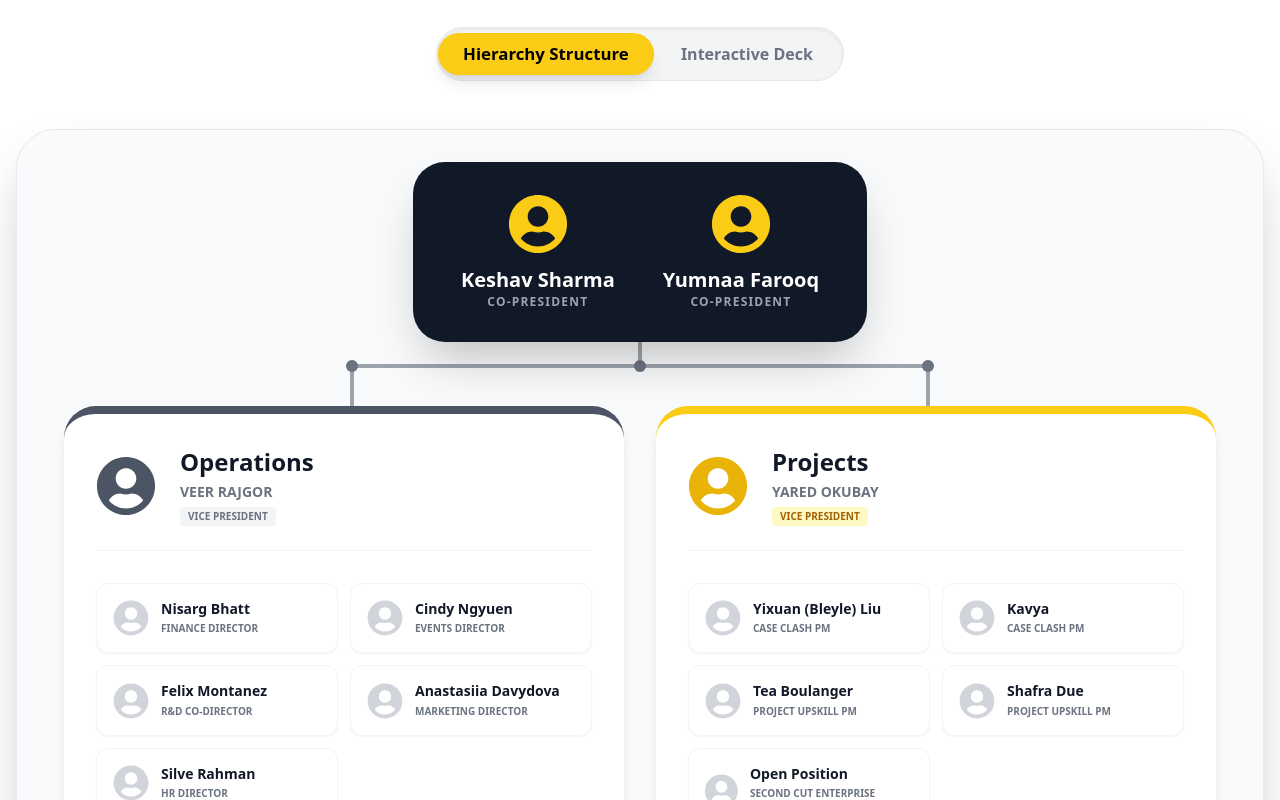
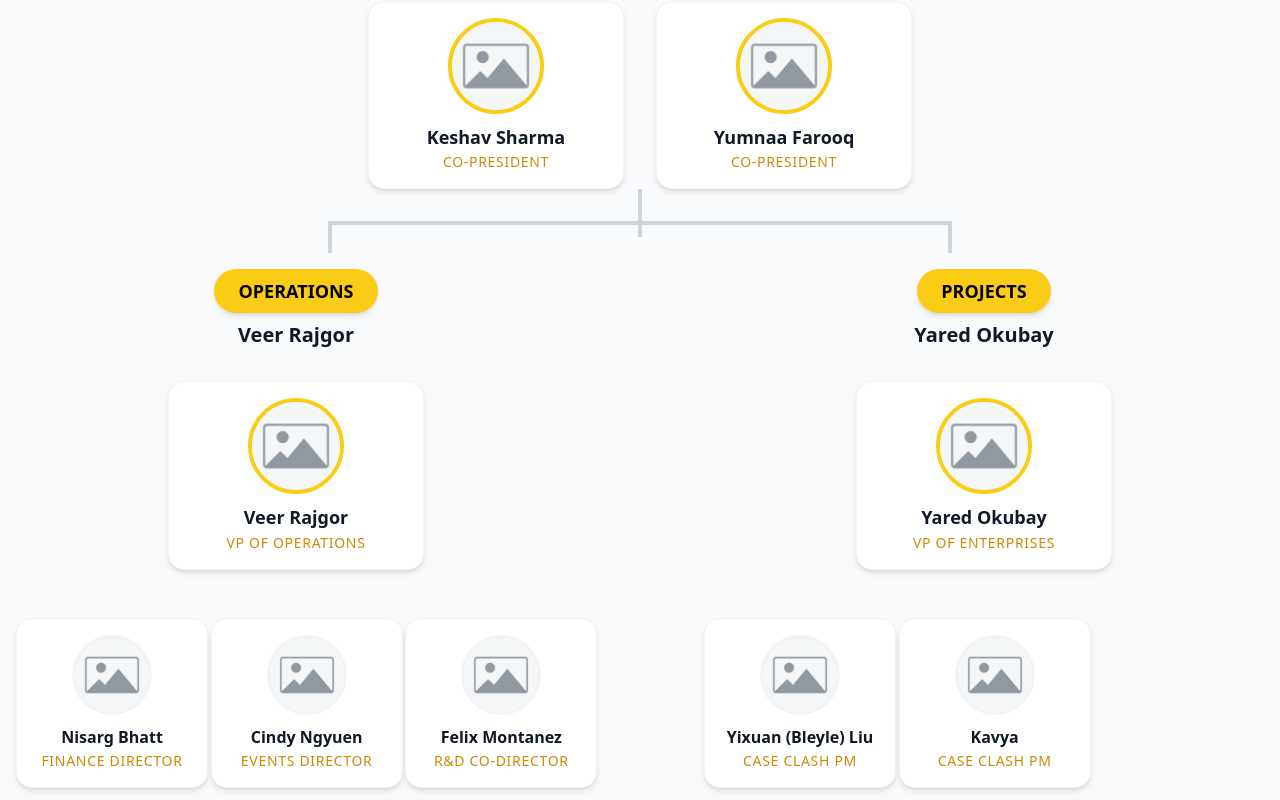
Before and after one commit to felix101930/enactus-site, a React (Vite) app: page /about in a window 1280 px wide. Shown: the part 2580-3380 px from the top of the page. Built offline with nearby package versions, Linux system fonts and the light colour scheme.

Commit message:
feat: redesign team section with hierarchical view and placeholder assets

```diff
--- /dev/null
+++ b/src/components/sections/about/StudentTeamHierarchical.tsx
@@ -0,0 +1,122 @@
+// src/components/sections/about/StudentTeamHierarchical.tsx
+
+import { motion } from 'framer-motion';
+
+// --- TEAM DATA ---
+import placeholderImage from '../../../assets/placeholders/placeholder-profile.jpg';
+
+const teamData = {
+    coPresidents: [
+        { name: 'Keshav Sharma', role: 'Co-President', image: placeholderImage },
+        { name: 'Yumnaa Farooq', role: 'Co-President', image: placeholderImage }
+    ],
+    operations: {
+        vp: { name: 'Veer Rajgor', role: 'VP of Operations', image: placeholderImage },
+        directors: [
+            { name: 'Nisarg Bhatt', role: 'Finance Director', image: placeholderImage },
+            { name: 'Cindy Ngyuen', role: 'Events Director', image: placeholderImage },
+            { name: 'Felix Montanez', role: 'R&D Co-Director', image: placeholderImage },
+            { name: 'Anastasiia Davydova', role: 'Marketing Director', image: placeholderImage },
+            { name: 'Silve Rahman', role: 'HR Director', image: placeholderImage },
+        ]
+    },
+    projects: {
+        vp: { name: 'Yared Okubay', role: 'VP of Enterprises', image: placeholderImage },
+        managers: [
+            { name: 'Yixuan (Bleyle) Liu', role: 'Case Clash PM', image: placeholderImage },
+            { name: 'Kavya', role: 'Case Clash PM', image: placeholderImage },
+        ]
+    }
+};
+
+const MemberCard = ({ name, role, image, isLarge = false }: { name: string, role: string, image: string, isLarge?: boolean }) => (
+    <motion.div
+        initial={{ opacity: 0, y: 20 }}
+        whileInView={{ opacity: 1, y: 0 }}
+        viewport={{ once: true }}
+        className={`bg-white rounded-2xl shadow-md border border-gray-100 p-4 flex flex-col items-center text-center transition-all hover:shadow-xl hover:-translate-y-1 ${isLarge ? 'w-64' : 'w-48'}`}
+    >
+        <div className={`relative mb-3 rounded-full overflow-hidden border-4 ${isLarge ? 'w-24 h-24 border-yellow-400' : 'w-20 h-20 border-gray-100'}`}>
+            <img src={image} alt={name} className="w-full h-full object-cover" />
+        </div>
+        <h3 className={`font-bold text-gray-900 leading-tight ${isLarge ? 'text-lg' : 'text-base'}`}>{name}</h3>
+        <p className="text-sm font-medium text-yellow-600 uppercase tracking-wider mt-1">{role}</p>
+    </motion.div>
+);
+
+const SectionHeader = ({ title, subtitle }: { title: string, subtitle: string }) => (
+    <div className="flex flex-col items-center mb-8">
+        <div className="bg-yellow-400 text-black px-6 py-2 rounded-full font-bold text-lg shadow-md mb-2">
+            {title}
+        </div>
+        <div className="text-gray-900 font-bold text-xl">{subtitle}</div>
+    </div>
+);
+
+const StudentTeamHierarchical = () => {
+    return (
+        <section className="bg-gray-50 py-20 px-4 overflow-hidden">
+            <div className="max-w-7xl mx-auto flex flex-col items-center">
+
+                {/* Section Title */}
+                <div className="text-center mb-16">
+                    <h2 className="text-5xl font-black text-gray-900 mb-4 tracking-tight italic">MEET THE TEAM</h2>
+                    <div className="h-1.5 w-24 bg-yellow-400 mx-auto rounded-full"></div>
+                </div>
+
+                {/* Level 1: Co-Presidents */}
+                <div className="flex flex-wrap justify-center gap-8 mb-20 relative">
+                    {teamData.coPresidents.map((p) => (
+                        <MemberCard key={p.name} {...p} isLarge={true} />
+                    ))}
+                    {/* Vertical line down from presidents */}
+                    <div className="absolute -bottom-12 left-1/2 w-1 h-12 bg-gray-300 -translate-x-1/2 hidden md:block"></div>
+                </div>
+
+                {/* Level 2: The Two Branches */}
+                <div className="w-full relative flex flex-col md:flex-row justify-center gap-16 md:gap-32">
+
+                    {/* Connecting Horizontal Line */}
+                    <div className="absolute top-[-3rem] left-1/4 right-1/4 h-1 bg-gray-300 hidden md:block"></div>
+                    {/* Vertical lines down to branches */}
+                    <div className="absolute top-[-3rem] left-1/4 w-1 h-8 bg-gray-300 hidden md:block"></div>
+                    <div className="absolute top-[-3rem] right-1/4 w-1 h-8 bg-gray-300 hidden md:block"></div>
+
+                    {/* Left Branch: Operations */}
+                    <div className="flex-1 flex flex-col items-center">
+                        <SectionHeader title="OPERATIONS" subtitle={teamData.operations.vp.name} />
+                        <div className="mb-12">
+                            <MemberCard {...teamData.operations.vp} isLarge={true} />
+                        </div>
+
+                        {/* Directors Grid */}
+                        <div className="grid grid-cols-1 sm:grid-cols-2 lg:grid-cols-3 gap-6">
+                            {teamData.operations.directors.map((d) => (
+                                <MemberCard key={d.name} {...d} />
+                            ))}
+                        </div>
+                    </div>
+
+                    {/* Right Branch: Projects */}
+                    <div className="flex-1 flex flex-col items-center">
+                        <SectionHeader title="PROJECTS" subtitle={teamData.projects.vp.name} />
+                        <div className="mb-12">
+                            <MemberCard {...teamData.projects.vp} isLarge={true} />
+                        </div>
+
+                        {/* Managers Grid */}
+                        <div className="grid grid-cols-1 sm:grid-cols-2 lg:grid-cols-3 gap-6">
+                            {teamData.projects.managers.map((m) => (
+                                <MemberCard key={m.name} {...m} />
+                            ))}
+                        </div>
+                    </div>
+
+                </div>
+
+            </div>
+        </section>
+    );
+};
+
+export default StudentTeamHierarchical;
--- a/src/components/sections/about/TeamSectionAbout.tsx
+++ b/src/components/sections/about/TeamSectionAbout.tsx
@@ -60,11 +60,10 @@ function TeamSectionAbout() {
             <button
               key={option.id}
               onClick={() => setCurrentView(option.id)}
-              className={`px-6 py-2 rounded-full text-base font-bold transition-all duration-300 ${
-                currentView === option.id
+              className={`px-6 py-2 rounded-full text-base font-bold transition-all duration-300 ${currentView === option.id
                 ? 'bg-yellow-400 text-black shadow-lg transform scale-105'
                 : 'bg-transparent text-gray-500 hover:text-gray-900 hover:bg-gray-200'
-              }`}
+                }`}
             >
               {option.name}
             </button>
--- a/src/pages/AboutPage.tsx
+++ b/src/pages/AboutPage.tsx
@@ -5,7 +5,8 @@ import FadeIn from '../components/common/FadeIn';
 import PageHeader from '../components/sections/shared/PageHeader';
 import WhoWeAreSection from '../components/sections/about/WhoWeAreSection';
 import OurMissionSection from '../components/sections/about/OurMissionSection';
-import TeamSectionAbout from '../components/sections/about/TeamSectionAbout';
+// import TeamSectionAbout from '../components/sections/about/TeamSectionAbout';
+import StudentTeamHierarchical from '../components/sections/about/StudentTeamHierarchical';
 import FacultyFoundation from '../components/sections/about/FacultyFoundation'; // <--- NEW COMPONENT
 import aboutHeroBg from '../assets/backgrounds/background-about-hero.png';
 
@@ -36,7 +37,8 @@ function AboutPage() {
       {/* ID="team" is here so the homepage link jumps to the chart */}
       <div id="team">
         <FadeIn>
-          <TeamSectionAbout />
+          {/* <TeamSectionAbout /> */}
+          <StudentTeamHierarchical />
         </FadeIn>
       </div>
 
```
Also changed, not shown: src/assets/placeholders/placeholder-profile.jpg (added).
